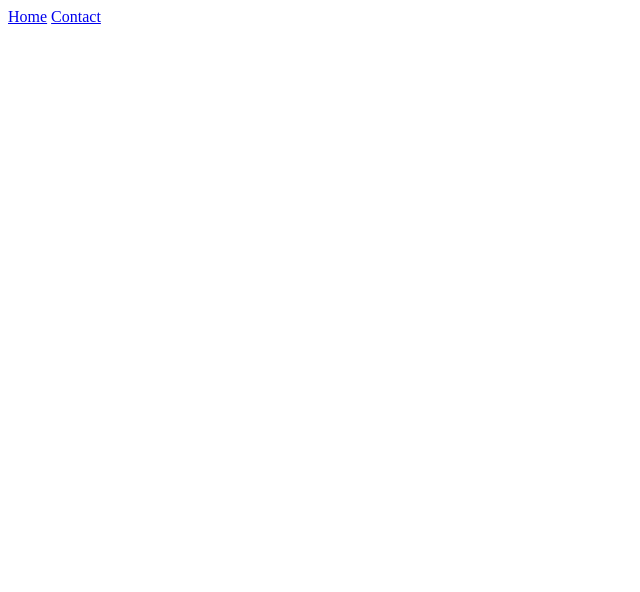
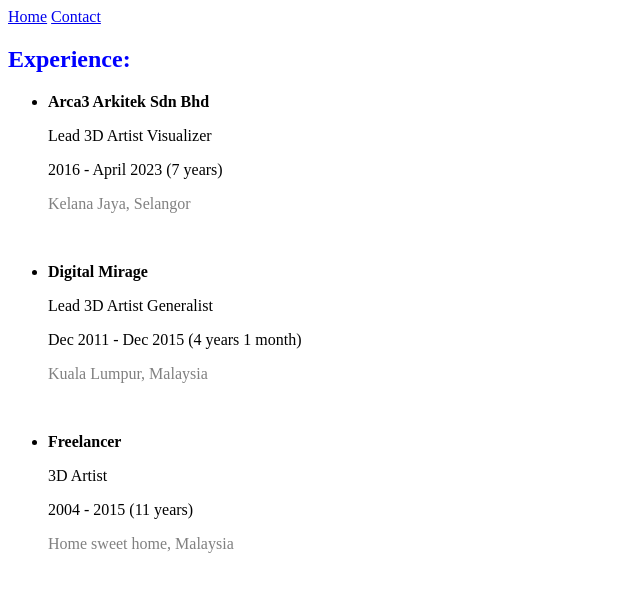
Before and after one commit to VeLoct84/Curriculum-Vitae, a plain HTML site: page pages/exp.html in a window 1280 px wide. Shown: the whole page, without its empty margins (0-640 px from the left). Drawn offline with Linux system fonts and the light colour scheme.

Commit message:
WIP - modified code

```diff
--- a/pages/exp.html
+++ b/pages/exp.html
@@ -5,11 +5,43 @@
     <meta http-equiv="X-UA-Compatible" content="IE=edge" />
     <meta name="viewport" content="width=device-width, initial-scale=1.0" />
     <title>Experience | LokmanAhmad</title>
+    <style>
+      .companyName {
+        font-weight: bolder;
+      }
+
+      .location {
+        color: grey;
+      }
+    </style>
   </head>
   <body>
     <nav>
       <a href="../index.html">Home</a>
       <a href="./contact.html">Contact</a>
     </nav>
+    <h2 style="color: blue">Experience:</h2>
+    <ul>
+      <li>
+        <p class="companyName">Arca3 Arkitek Sdn Bhd</p>
+        <p>Lead 3D Artist Visualizer</p>
+        <p>2016 - April 2023 (7 years)</p>
+        <p class="location">Kelana Jaya, Selangor</p>
+      </li>
+      <br />
+      <li>
+        <p class="companyName">Digital Mirage</p>
+        <p>Lead 3D Artist Generalist</p>
+        <p>Dec 2011 - Dec 2015 (4 years 1 month)</p>
+        <p class="location">Kuala Lumpur, Malaysia</p>
+      </li>
+      <br />
+      <li>
+        <p class="companyName">Freelancer</p>
+        <p>3D Artist</p>
+        <p>2004 - 2015 (11 years)</p>
+        <p class="location">Home sweet home, Malaysia</p>
+      </li>
+    </ul>
   </body>
 </html>
```
Also changed, not shown: index.html (+2 -2 lines).
